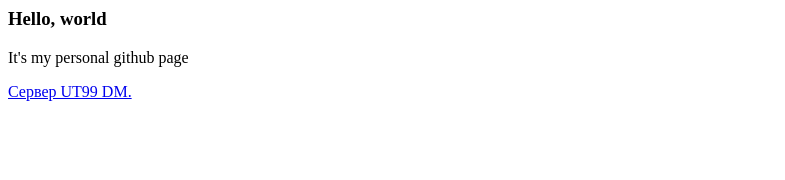
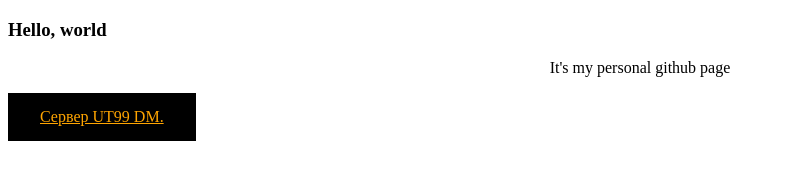
Before and after one commit to bazarassa/bazarassa.github.io, a plain HTML site: page index.html in a window 1280 px wide. Shown: the whole page, without its empty margins (0-785 px from the left). Drawn offline with Linux system fonts and the light colour scheme.

Commit message:
Some changes

```diff
--- a/index.html
+++ b/index.html
@@ -1,3 +1,9 @@
+<!DOCTYPE html>
+<html>
+<link rel="stylesheet" type="text/css" href="main.css">
+<body>
 <h3>Hello, world</h3>
 <p>It's my personal github page</p>
-<a href="unreal://46.173.219.182/index.unr">Сервер UT99 DM.</a>
+<a href="unreal://46.173.219.182/index.unr" class=unreal>Сервер UT99 DM.</a>
+</body>
+</html>
--- /dev/null
+++ b/main.css
@@ -0,0 +1,15 @@
+h1 {
+	text-align: center;
+}
+
+p {
+	text-align: center;
+}
+
+a.unreal {
+	text-align: center;
+	background: black;
+	padding: 15px 32px;
+	display: inline-block;
+	color: orange;
+}
```
